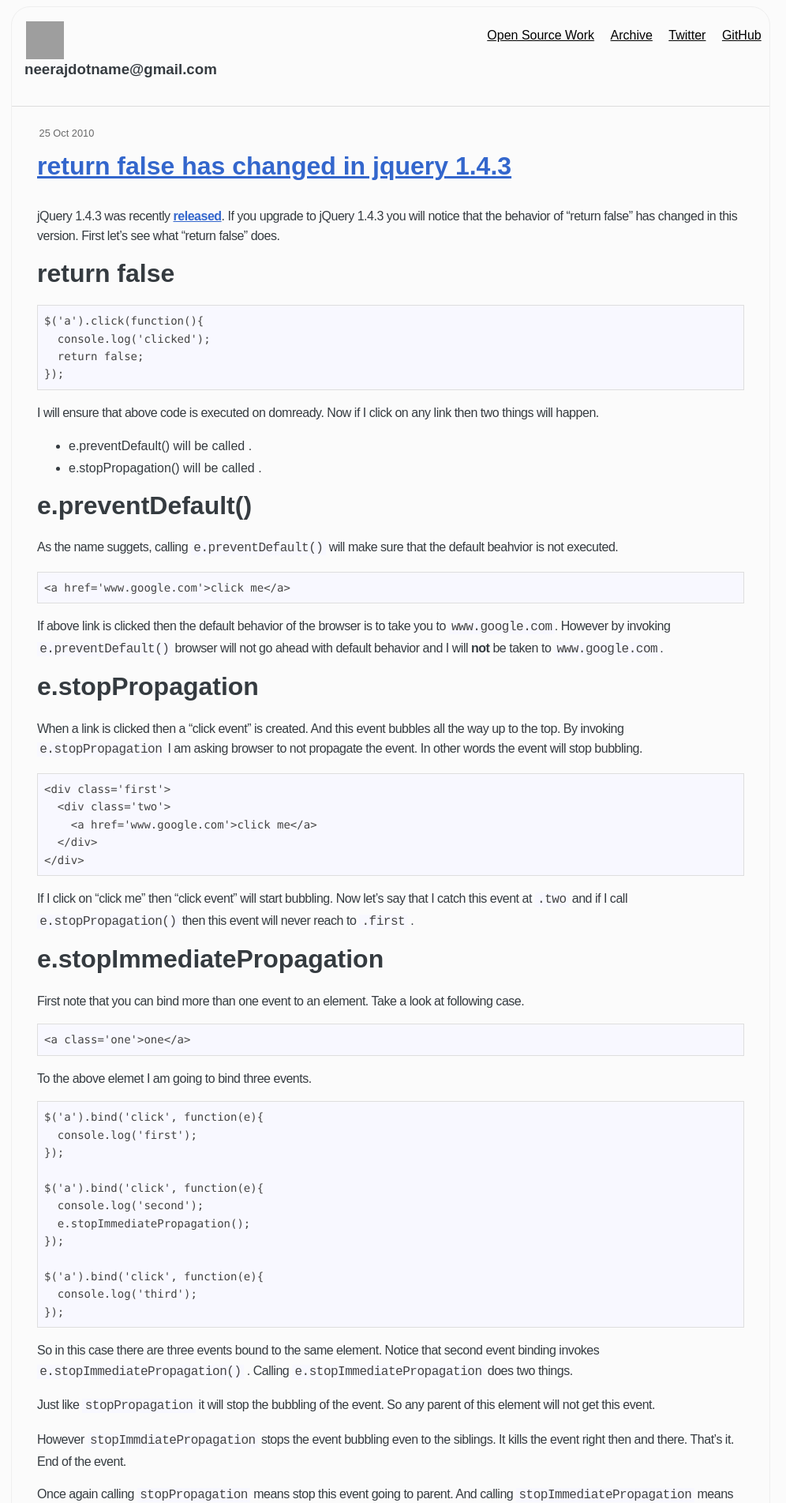
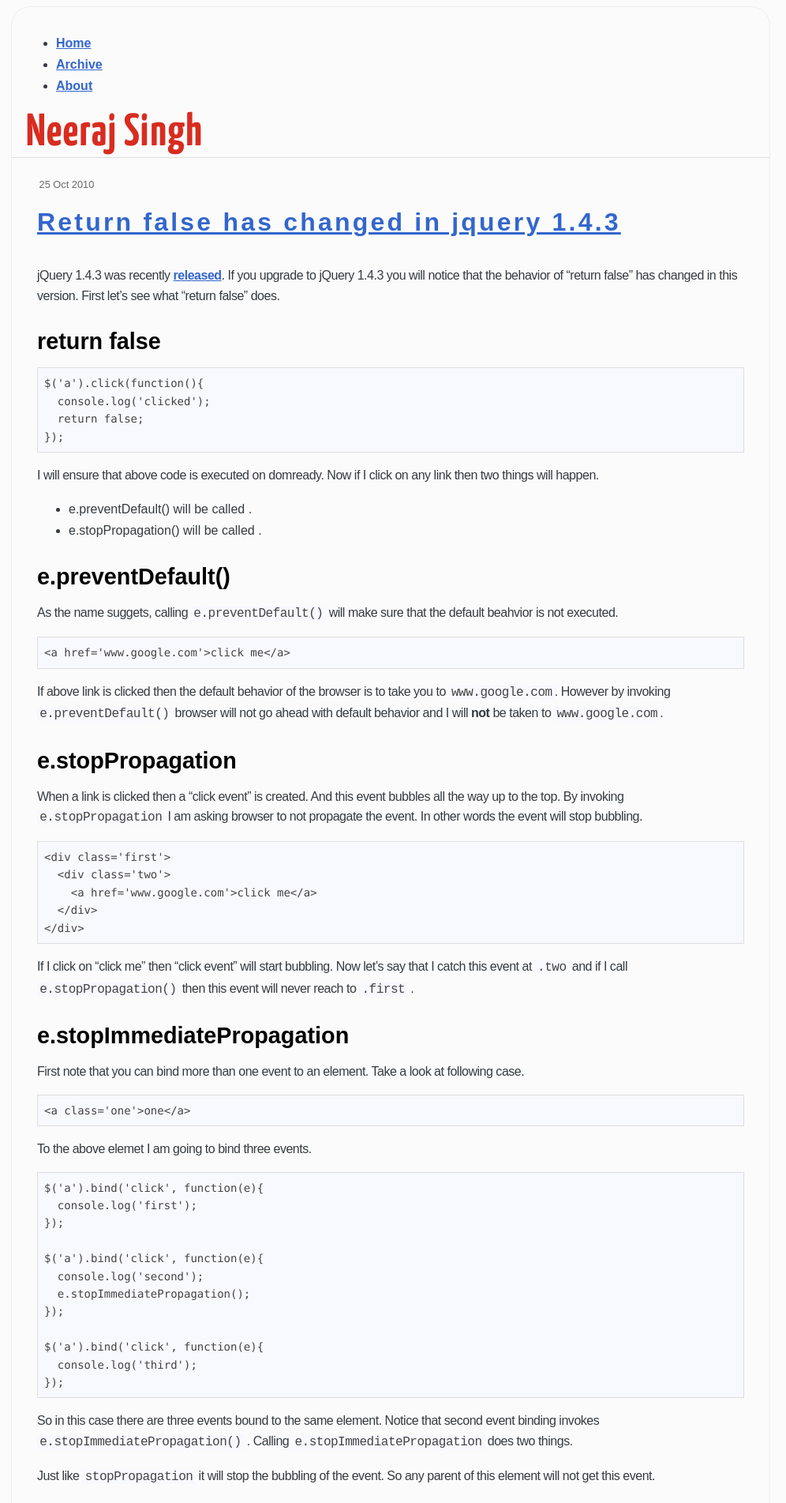
Before and after one commit to neerajsingh0101/blog, a Jekyll site: the page built from _posts/2010-10-25-return-false-in-jquery-1.4.3.md, in a window 1280 px wide. Shown: the top 1903 px of the page at 79% size, without its empty margins (145-1141 px from the left). Built offline with Jekyll 4.4.1, drawn with Linux system fonts in a browser that asks for light colours; comment, search, counter and statistics services are not loaded; some of the changed text lies outside the part shown; grey boxes are pictures that could not be loaded.

Commit message:
css changes

```diff
--- a/_layouts/master.html
+++ b/_layouts/master.html
@@ -3,6 +3,7 @@
 
 <html>
   <head>
+    <link href='http://fonts.googleapis.com/css?family=Yanone+Kaffeesatz:regular,bold' rel='stylesheet' type='text/css'>
     <meta http-equiv="Content-Type" content="text/html; charset=utf-8"/>
     <title>{{ page.title }}</title>
     {% include meta_seo.html %}
@@ -14,29 +15,15 @@
   <body>
     <div id='wrapper'>
 
-      <div id='header' style='width:100%;'>
-
-        <div id='nav_left' style='float:left;width:400px;'>
-          <h1>
-          <a href='/'>
-            <img src='http://www.gravatar.com/avatar/934f858e451cf9b771996b2940cd696b?s=140&d=http%3A%2F%2Fgithub.com%2Fimages%2Fgravatars%2Fgravatar-140.png' width='48' height='48' style='float:left;'/>
-          </a>
-        </h1>
-          <h3>
-            neerajdotname@gmail.com
-          </h3>
-      </div>
-
-
-        <div id='menu' style= 'float:right;margin-left:0px;'>
-          <ul>
-            <li><a href='/work.html'>Open Source Work</a></li>
+      <div id='header'>
+        <div id='nav_bar'>
+          <ul id='navigation'>
+            <li class='first'><a href='/'>Home</a></li>
             <li><a href='/archive.html'>Archive</a></li>
-            <li><a href='http://twitter.com/neerajdotname'>Twitter</a></li>
-            <li><a href='http://github.com/neerajdotname'>GitHub</a></li>
+            <li><a href='/about.html'>About</a></li>
           </ul>
         </div>
-        <div class='clear'></div>
+        <h1> <b> <a href='/'>Neeraj Singh</a> </b> </h1>
       </div>
 
       <hr />
@@ -49,7 +36,7 @@
       <div id='footer'>
       </div>
 
-    </div>
+    </div>  <!-- end of wrapper -->
 
 
 
--- a/_posts/2010-10-25-return-false-in-jquery-1.4.3.md
+++ b/_posts/2010-10-25-return-false-in-jquery-1.4.3.md
@@ -1,11 +1,11 @@
 ---
 layout: post
-title: return false has changed in jquery 1.4.3
+title: Return false has changed in jquery 1.4.3
 ---
 
 jQuery 1.4.3 was recently [released](http://blog.jquery.com/2010/10/16/jquery-143-released/). If you upgrade to jQuery 1.4.3 you will notice that the behavior of "return false" has changed in this version. First let's see what "return false" does.
 
-# return false #
+## return false ##
 
     $('a').click(function(){
       console.log('clicked');
@@ -17,7 +17,7 @@
 * e.preventDefault() will be called .
 * e.stopPropagation() will be called .
 
-# e.preventDefault() #
+## e.preventDefault() ##
 
 As the name suggets, calling <tt>e.preventDefault()</tt> will make sure that the default beahvior is not executed.
 
@@ -25,7 +25,7 @@
 
 If above link is clicked then the default behavior of the browser is to take you to <tt>www.google.com</tt>. However by invoking <tt>e.preventDefault()</tt> browser will not go ahead with default behavior and I will <strong>not</strong> be taken to <tt>www.google.com</tt>.
 
-# e.stopPropagation #
+## e.stopPropagation ##
 
 When a link is clicked then a "click event" is created. And this event bubbles all the way up to the top. By invoking <tt>e.stopPropagation</tt> I am asking browser to not propagate the event. In other words the event will stop bubbling.
 
@@ -37,7 +37,7 @@
 
 If I click on "click me" then "click event" will start bubbling. Now let's say that I catch this event at <tt>.two</tt> and if I call <tt>e.stopPropagation()</tt> then this event will never reach to <tt>.first</tt> .
 
-# e.stopImmediatePropagation #
+## e.stopImmediatePropagation ##
 
 First note that you can bind more than one event to an element. Take a look at following case.
 
@@ -68,7 +68,7 @@
 
 If you are interested [here is link to ](http://www.w3.org/TR/2006/WD-DOM-Level-3-Events-20060413/events.html#Events-Event-stopImmediatePropagation) DOM Level 3 Events sepc.
 
-#Back to original problem#
+##Back to original problem##
 
 Now that I have described what <tt>preventDefault</tt>, <tt>stopPropagation</tt> and <tt>stopImmeidatePropagation</tt> does what changed in jQuery 1.4.3.
 
@@ -97,7 +97,7 @@
 I tried to find which commit made this change but I could not go far because of [this issue](http://github.com/jeresig/sizzle/commit/852d3d0a60de709e83b65ddb54e6a095498ad1a8#commitcomment-174932).
 
 
-#It gets complicated with live and a bug in jQuery 1.4.3#
+##It gets complicated with live and a bug in jQuery 1.4.3##
 
 To make the case complicated, jQuery 1.4.3 has a bug in which <tt>e.preventStopImmediatePropagation</tt> doest not work. Here is [a link to this bug](http://forum.jquery.com/topic/e-stopimmedidatepropagation-does-not-work-with-live-or-with-delegate) I reported.
 
@@ -120,7 +120,7 @@
 
 This bug has been fixed as per [this commit](http://github.com/jquery/jquery/commit/974b5aeab7a3788ff5fb9db87b9567784e0249fc) . Note that the commit mentioned was done after the release of jQuery 1.4.3. To get the fix you will have to wait for jQuery 1.4.4 release or use jQuery edge.
 
-#I am using rails.js (jquery-ujs). What do I do?#
+##I am using rails.js (jquery-ujs). What do I do?##
 
 As I have shown "return false" does not work in jQuery 1.4.3 . However I would have to like have as much backward compatibility in <tt>jquery-ujs</tt> as much possible so that the same code base works with jQuery 1.4 through 1.4.3 since not every one upgrades immediately.
 
--- a/stylesheets/master.css
+++ b/stylesheets/master.css
@@ -41,7 +41,7 @@
 #header {
   text-align: left;
   padding: 1em;
-  float: left;
+  width: 100%;
 }
 
 #header h1 {
@@ -52,18 +52,26 @@
   font-family: HeaderFont, Arial, Georgia;
   margin: 1px;
   padding: 1px;
-  width: 200px;
+  width: 400px;
   float: left;
+
   letter-spacing: 1px;
+  font-family:'Yanone Kaffeesatz';
+  font-size: 3.6em;
+  font-weight: bold;
+  margin-bottom:0;
+  text-align:left;
+
 }
 
 #header h1 a {
-  color: black;
+  color: #d82c20;
   text-decoration: none;
 }
 
 #header h1 a:hover {
-  color: #2D2D2D;
+  color: #d82c20;
+  text-decoration: underline;
 }
 
 
@@ -106,12 +114,6 @@
   padding: 0 2em 0 2em;
 }
 
-#content h2 {
-  margin: 1em 0 0.5em 0;
-  color: black;
-  font-size: 1.4em;
-  text-decoration: underline;
-}
 
 #content p {
   line-height: 160%;
@@ -134,6 +136,13 @@
   margin-top: 0.2em;
 }
 
+.post h2 {
+  margin-top: 0.2em;
+  margin: 1em 0 0.5em 0;
+  color: black;
+  font-size: 1.8em;
+}
+
 .post h1 a {
   text-decoration: underline;
   clear: left;
@@ -141,6 +150,8 @@
   padding: 0.3em 0;
   margin: 0 0 0.2em 0;
   font-weight: bold;
+  line-height: 1.5em;
+  letter-spacing: 0.1em;
 }
 
 
```
Also changed, not shown: about.html (added, +17 -0 lines), README.md.
